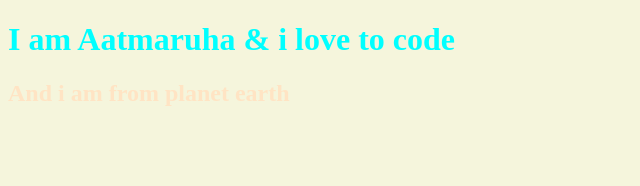
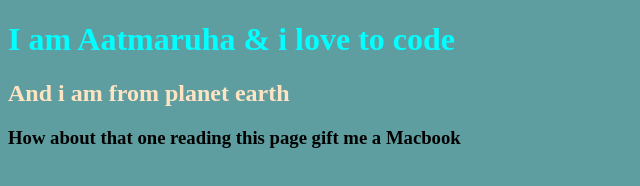
Before and after one commit to aatmaruhaGH/Learn, a plain HTML site: page index.html in a window 1280 px wide. Shown: the whole page, without its empty margins (0-640 px from the left). Drawn offline with Linux system fonts and the light colour scheme.

Commit message:
first commit

```diff
--- a/index.html
+++ b/index.html
@@ -5,8 +5,9 @@
     <meta name="viewport" content="width=device-width, initial-scale=1.0">
     <title>Document</title>
 </head>
-<body style="background-color: beige;">
+<body style="background-color: cadetblue;">
     <h1 style="color: aqua;">I am Aatmaruha & i love to code</h1>
     <h2 style="color: bisque;">And i am from planet earth</h2>
+    <h3>How about that one reading this page gift me a Macbook</h3>
 </body>
 </html>
```
